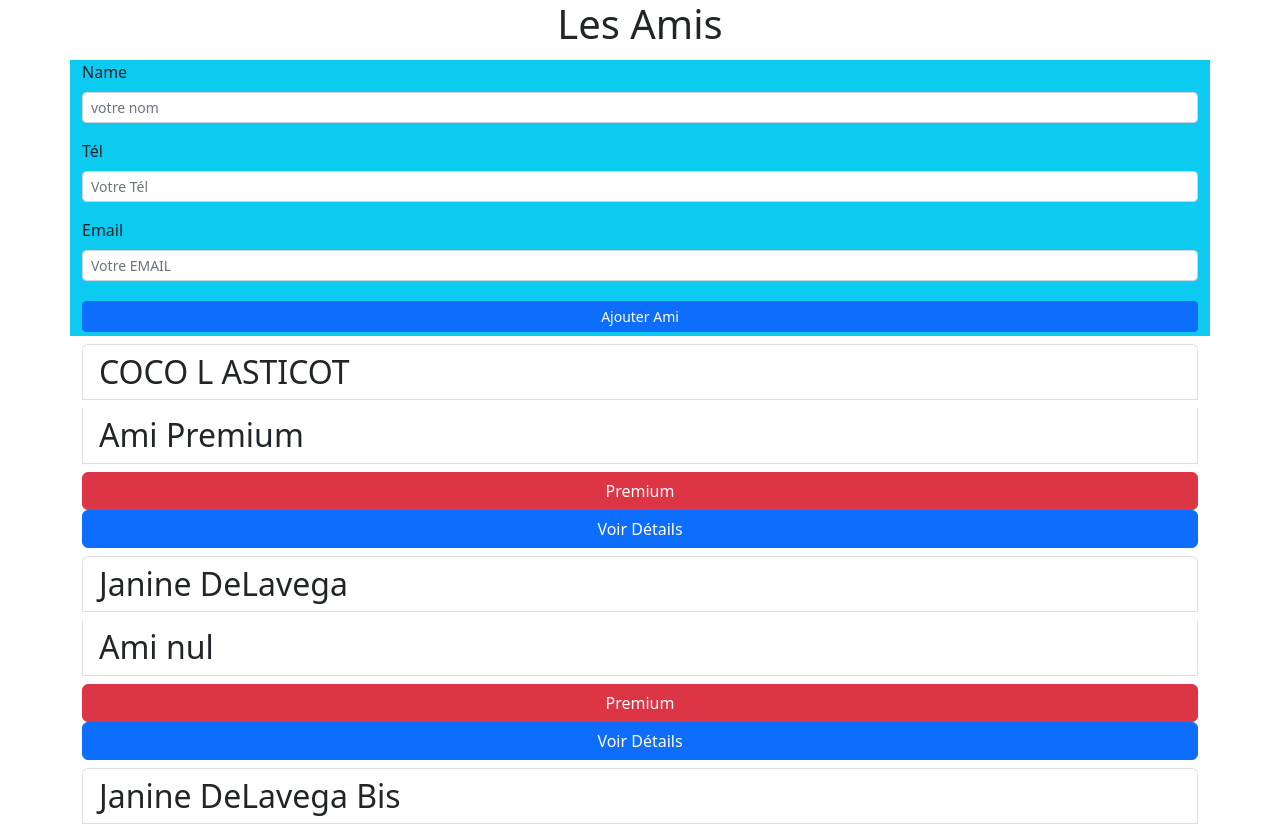
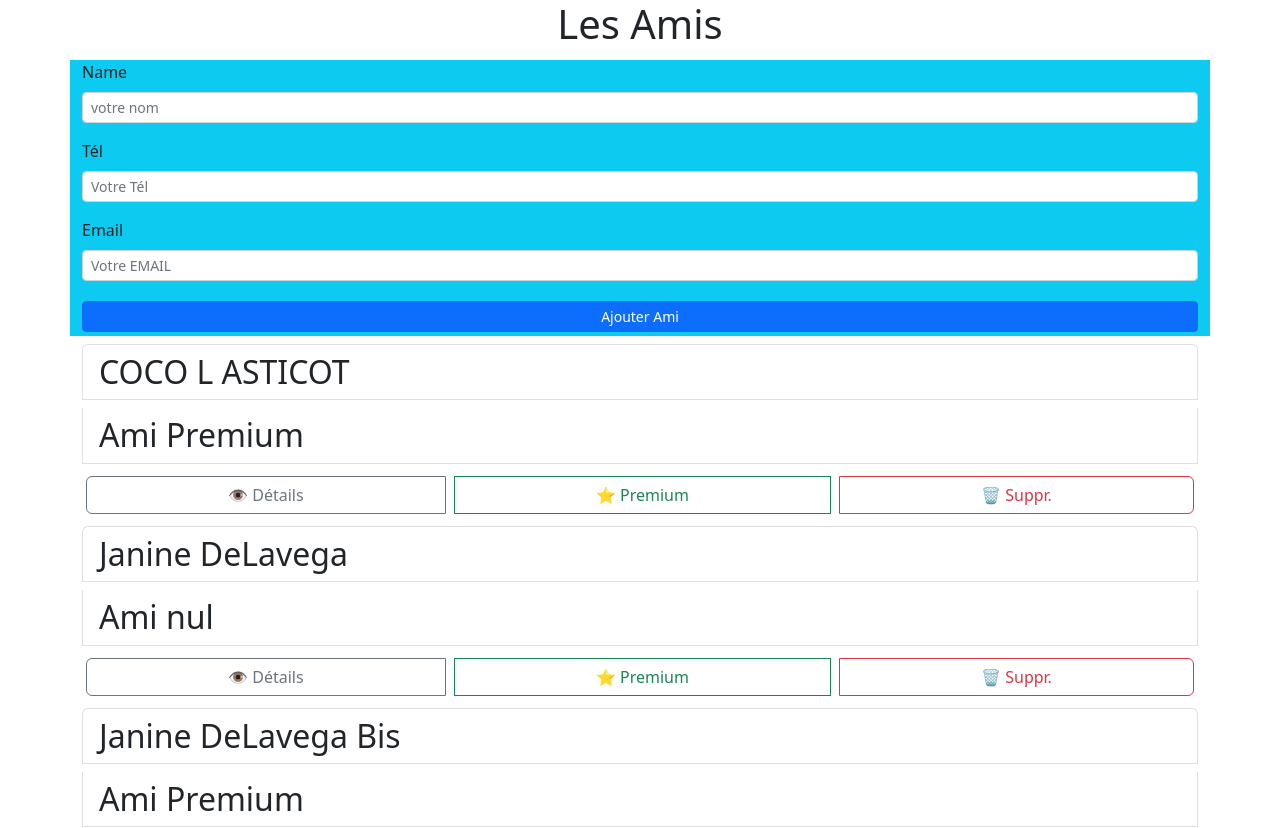
Before and after one commit to GentilleauF/CoursVueCLI, a Vue app: page / in a window 1280 px wide. Shown: the top 828 px of the page. Built offline with nearby package versions, Linux system fonts and the light colour scheme.

Commit message:
CRUD delete

```diff
--- a/src/App.vue
+++ b/src/App.vue
@@ -14,6 +14,7 @@
       :premium="unAmi.premium"
       :id="unAmi.id"
       @mon-event-premium="afficherStatusPremium"
+      @delete="effacerAmi"
     ></un-ami>
     <!--  <un-ami name='tom' phone="056255" email="noezdonfe" premium="0"></un-ami> -->
   </ul>
@@ -71,8 +72,15 @@ export default {
     }
     console.log(newAmiContact);
     this.lesAmis.push(newAmiContact)
+  },
 
+  effacerAmi(unId) {
+    console.log(unId);
+    console.log(this.lesAmis);
+    this.lesAmis = this.lesAmis.filter((unePersonne) => unePersonne.id !== unId)
   }
+
+
   },
 
 };
--- a/src/components/UnAmi.vue
+++ b/src/components/UnAmi.vue
@@ -1,57 +1,75 @@
 <script>
-
 export default {
-
-
-    props : {
-        name:{type: String, required:true },
-        phone:{type: String, required:true },
-        email:{type: String, required:true },
-        premium:{type: Boolean , required:false, default:false },
-        id:{type: String, required:true}
-    },
-    emits : {
-        'mon-event-premium': (id) => {
-            if (id){
-                return true
-            } else {
-                console.warn("id n'est pas defini")
-                return false
-            }
-        }
+  props: {
+    name: { type: String, required: true },
+    phone: { type: String, required: true },
+    email: { type: String, required: true },
+    premium: { type: Boolean, required: false, default: false },
+    id: { type: String, required: true },
   },
 
-    data(){
-        return{
-            detailsVisibles:false,
-            unPote:{
-                id:'jojo',
-                name:"jojoLeBarjo",
-                phone:'123 12346 24',
-                email:'jojo@barjo.com',
+//   emits: {
+//     "mon-event-premium": (id) => {
+//       if (id) {
+//         return true;
+//       } else {
+//         console.warn("id n'est pas defini");
+//         return false;
+//       }
+//     },
+//   },
+
+emits: ['mon-event-premium', 'delete'],
+
+  data() {
+    return {
+      detailsVisibles: false,
+      unPote: {
+        id: "jojo",
+        name: "jojoLeBarjo",
+        phone: "123 12346 24",
+        email: "jojo@barjo.com",
       },
       // premiumData: this.premium
-        }
+    };
   },
 
-    methods:{
-        afficherDetails(){
+  methods: {
+    afficherDetails() {
       this.detailsVisibles = !this.detailsVisibles;
     },
 
     afficherPremium() {
-            this.$emit("mon-event-premium", this.id)
+      this.$emit("mon-event-premium", this.id);
       // this.premiumData = !this.premiumData;
-        }
-
-
     },
-}
+  },
+};
 </script>
-
 
 <template>
   <div class="container my-1">
+    <ul class="list-group">
+      <h2 class="list-group-item">{{ name }}</h2>
+      <h2 class="list-group-item">{{ premium ? "Ami Premium" : "Ami nul" }}</h2>
+      <div class="btn-group" role="group" aria-label="Basic example">
+        <button @click="afficherDetails" type="button" class="m-1 btn btn-outline-secondary">
+          👁 Détails
+        </button>
+        <button @click="afficherPremium" type="button" class="m-1 btn btn-outline-success">
+          ⭐️ Premium
+        </button>
+        <button @click="$emit('delete', id)"  type="button" class="m-1 btn btn-outline-danger">
+          🗑 Suppr.
+        </button>
+      </div>
+      <ul v-if="detailsVisibles" class="list-group">
+        <li class="list-group-item">{{ phone }}</li>
+        <li class="list-group-item">{{ email }}</li>
+      </ul>
+    </ul>
+  </div>
+  <!-- <div class="container my-1">
         <ul class="list-group">
             <h2 class="list-group-item">{{name}}</h2>
             <h2 class="list-group-item">{{premium? "Ami Premium" : "Ami nul"}}</h2>
@@ -62,5 +80,5 @@ export default {
                 <li class="list-group-item">{{email}}</li>
             </ul>
         </ul>
-    </div>
+    </div> -->
 </template>
```
Lines whose indentation alone changed are shown as unchanged.
